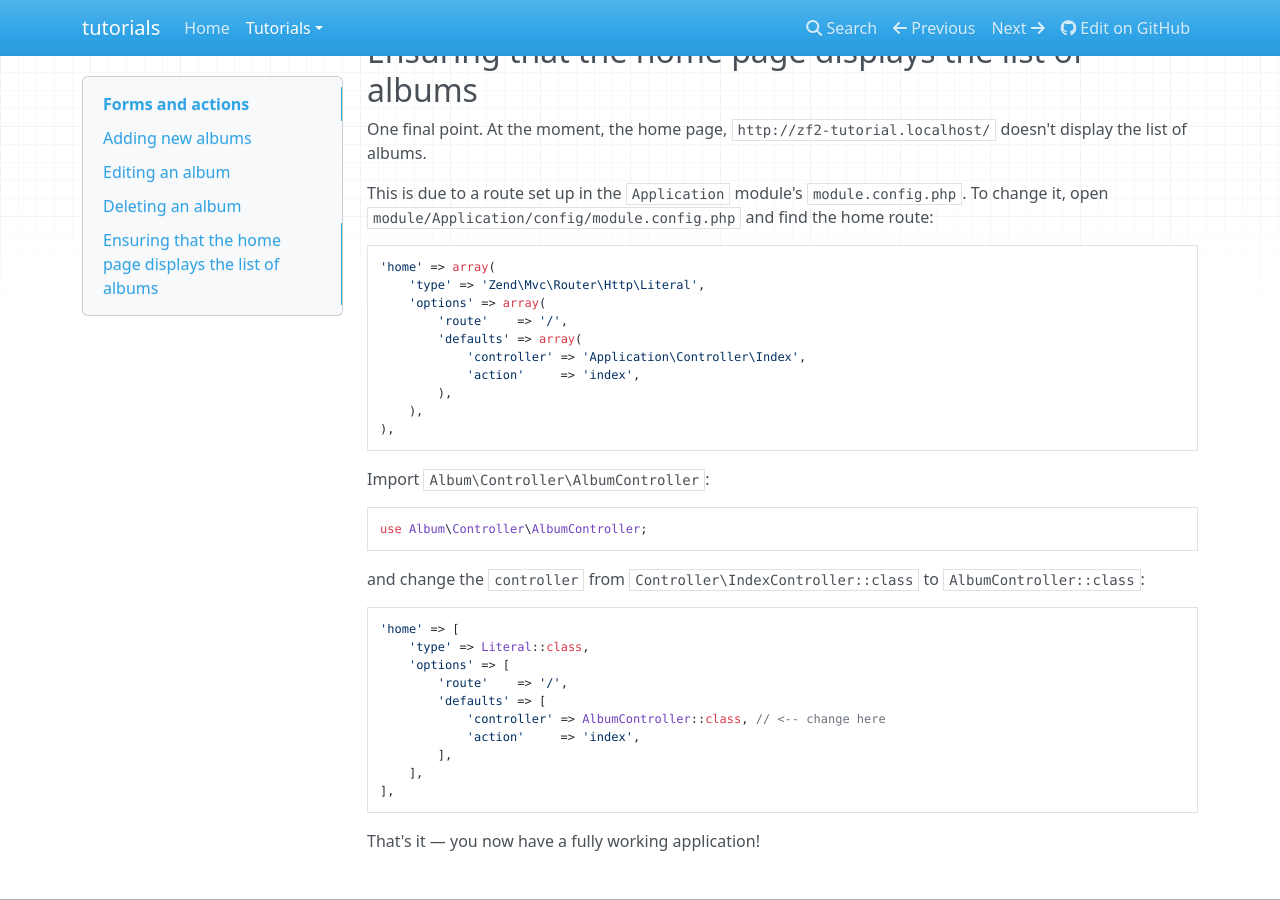
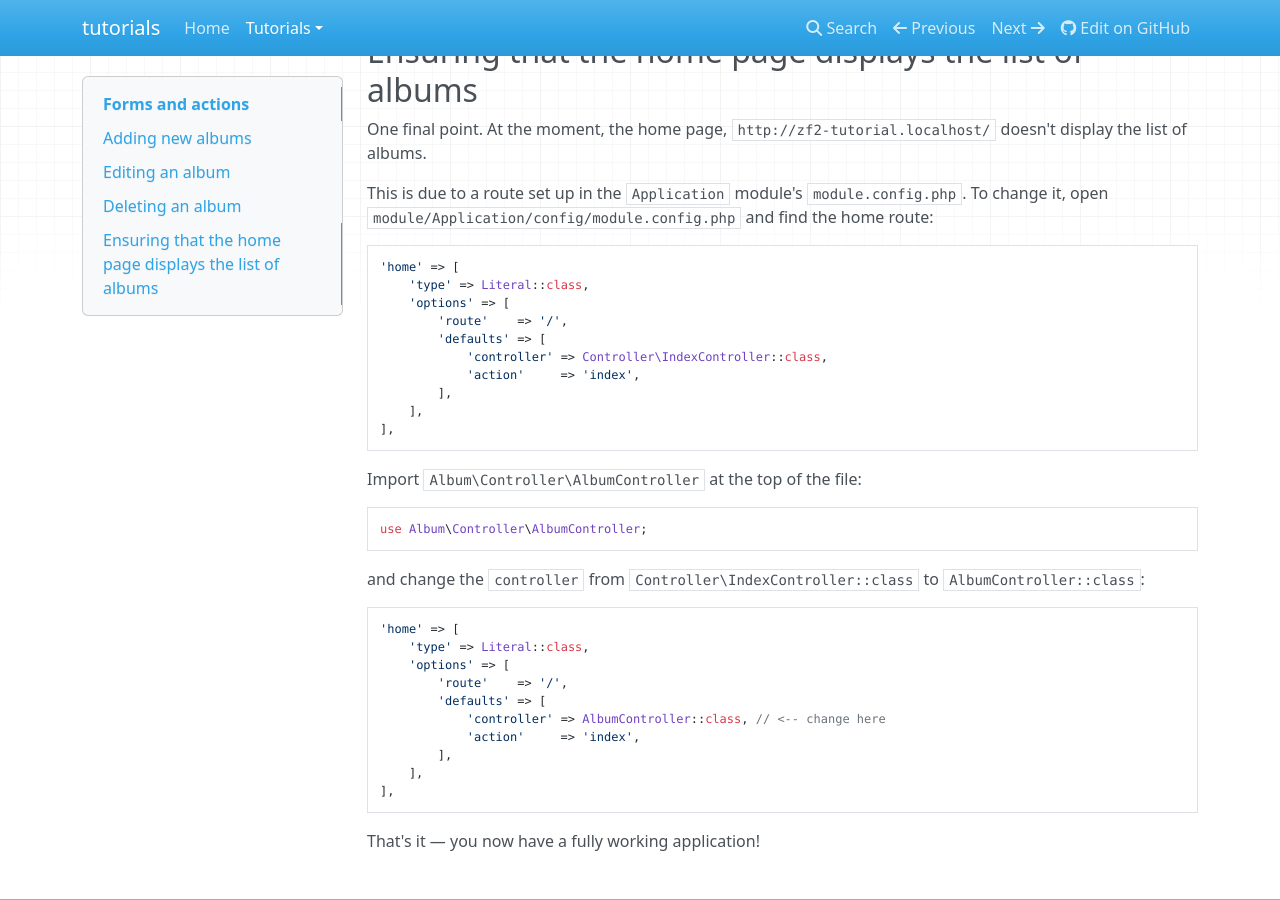
Before and after one commit to laminas/tutorials, an MkDocs documentation site: the page built from doc/book/getting-started/forms-and-actions.md, in a window 1280 px wide and 900 px high, scrolled down 12649 px. Built offline with MkDocs 1.6.1, drawn with Linux system fonts in a browser that asks for light colours; nearby versions of some CDN libraries; old or Windows-style settings are respelled for this version of MkDocs; some of the changed text lies outside the part shown.

````diff
--- a/doc/book/getting-started/forms-and-actions.md
+++ b/doc/book/getting-started/forms-and-actions.md
@@ -64,7 +64,7 @@ attributes and options, including the label to be displayed.
 >
 > HTML forms can be sent using `POST` and `GET`. zend-form defaults to `POST`;
 > therefore you don't have to be explicit in setting this option. If you want to
-> change it to `GET` however, set the method attribute in > the constructor:
+> change it to `GET` however, set the method attribute in the constructor:
 >
 > ```php
 > $this->setAttribute('method', 'GET');
@@ -684,19 +684,19 @@ To change it, open `module/Application/config/module.config.php` and find the
 home route:
 
 ```php
-'home' => array(
-    'type' => 'Zend\Mvc\Router\Http\Literal',
-    'options' => array(
+'home' => [
+    'type' => Literal::class,
+    'options' => [
         'route'    => '/',
-        'defaults' => array(
-            'controller' => 'Application\Controller\Index',
+        'defaults' => [
+            'controller' => Controller\IndexController::class,
             'action'     => 'index',
-        ),
-    ),
-),
+        ],
+    ],
+],
 ```
 
-Import `Album\Controller\AlbumController`:
+Import `Album\Controller\AlbumController` at the top of the file:
 
 ```php
 use Album\Controller\AlbumController;
````
Also changed, not shown: doc/book/getting-started/database-and-models.md (+14 -0 lines), doc/book/getting-started/modules.md (+10 -10 lines), doc/book/navigation.md (+4 -0 lines), doc/book/pagination.md (+7 -0 lines), doc/book/unit-testing.md (+6 -0 lines).
